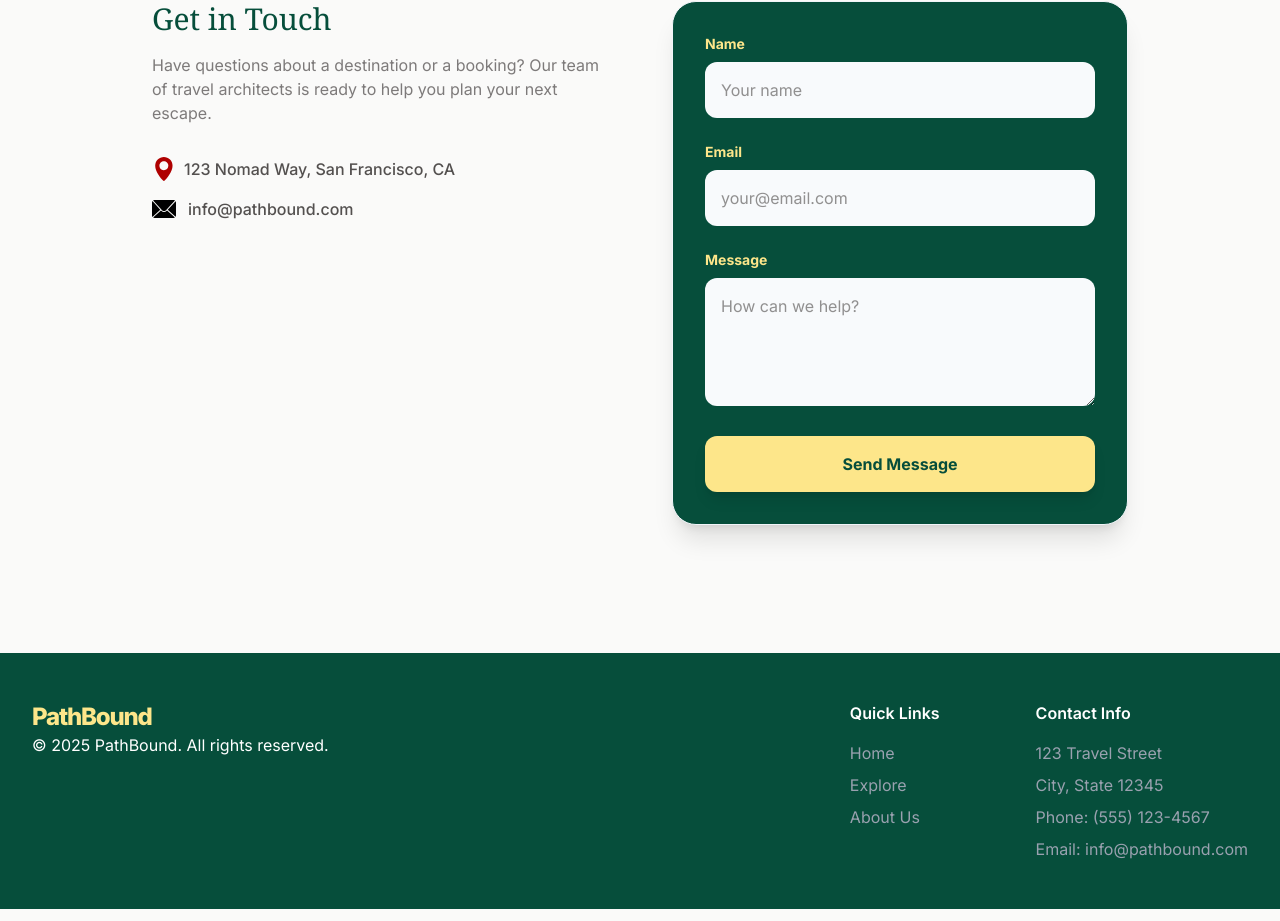
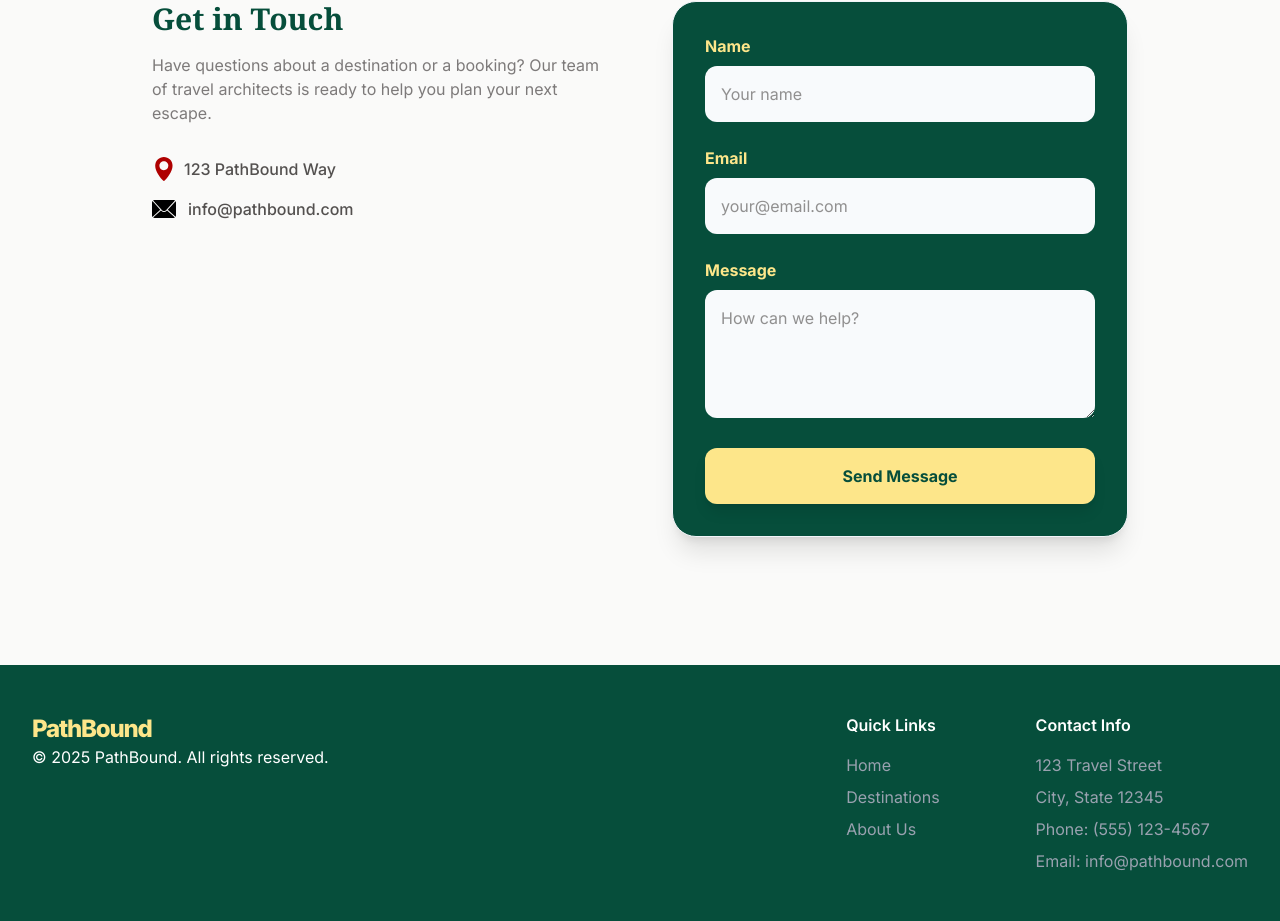
Before and after one commit to massacodes/pathbound, a React (Vite) app: page /about in a window 1280 px wide. Shown: the part 687-1608 px from the top of the page. Built offline with nearby package versions, Linux system fonts and the light colour scheme.

Commit message:
fix: update footer destination link

```diff
--- a/src/components/layout/Footer.jsx
+++ b/src/components/layout/Footer.jsx
@@ -23,10 +23,10 @@ function Footer() {
                 </li>
                 <li>
                   <Link
-                    to="/explore"
+                    to="/destinations"
                     className="hover:text-accent transition-colors"
                   >
-                    Explore
+                    Destinations
                   </Link>
                 </li>
                 <li>
--- a/src/pages/About.jsx
+++ b/src/pages/About.jsx
@@ -45,7 +45,7 @@ function About() {
       {/* Contact Section */}
       <section className="max-w-5xl mx-auto px-6 py-32 grid grid-cols-1 md:grid-cols-2 gap-16">
         <div>
-          <h2 className="font-serif text-3xl text-primary mb-4">
+          <h2 className="font-serif text-3xl font-semibold text-primary mb-4">
             Get in Touch
           </h2>
           <p className="text-ink/60 mb-8">
@@ -56,7 +56,7 @@ function About() {
             <div className="flex flex-row">
               <img src={mapIcon} alt="Map Icon" className="mr-2 w-6 h-6" />
               <p className="flex items-center text-ink/80 font-medium">
-                123 Nomad Way, San Francisco, CA
+                123 PathBound Way
               </p>
             </div>
             <div className="flex flex-row">
@@ -89,7 +89,7 @@ function About() {
           ) : (
             <form onSubmit={handleSubmit} className="space-y-6">
               <div>
-                <label className="block text-sm font-bold text-accent mb-2">
+                <label className="block text-base font-bold text-accent mb-2">
                   Name
                 </label>
                 <input
@@ -103,7 +103,7 @@ function About() {
                 />
               </div>
               <div>
-                <label className="block text-sm font-bold text-accent mb-2">
+                <label className="block text-base font-bold text-accent mb-2">
                   Email
                 </label>
                 <input
@@ -117,7 +117,7 @@ function About() {
                 />
               </div>
               <div>
-                <label className="block text-sm font-bold text-accent mb-2">
+                <label className="block text-base font-bold text-accent mb-2">
                   Message
                 </label>
                 <textarea
```
